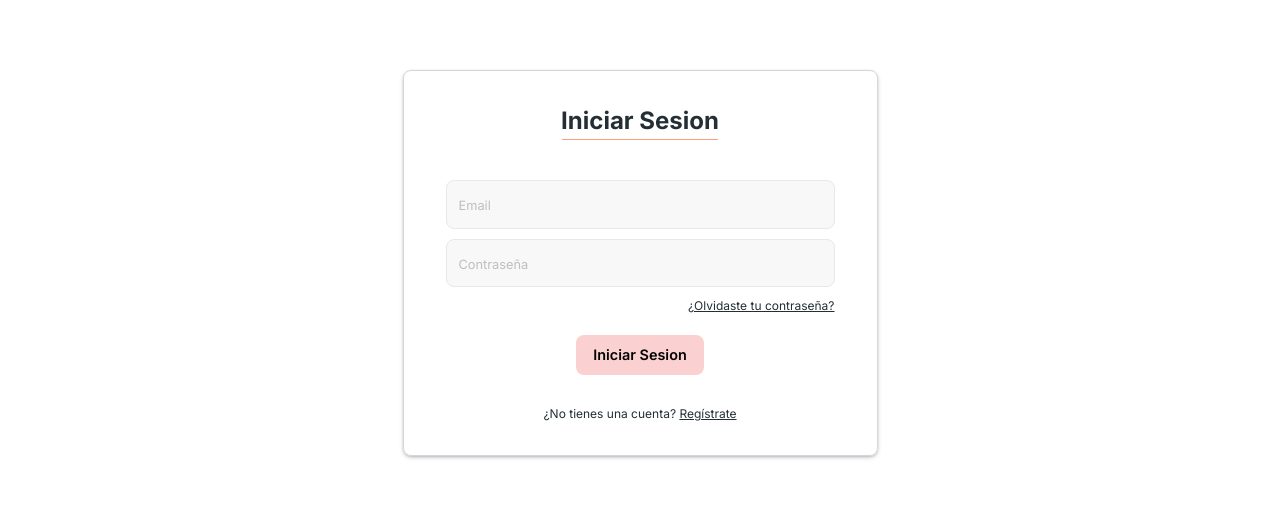
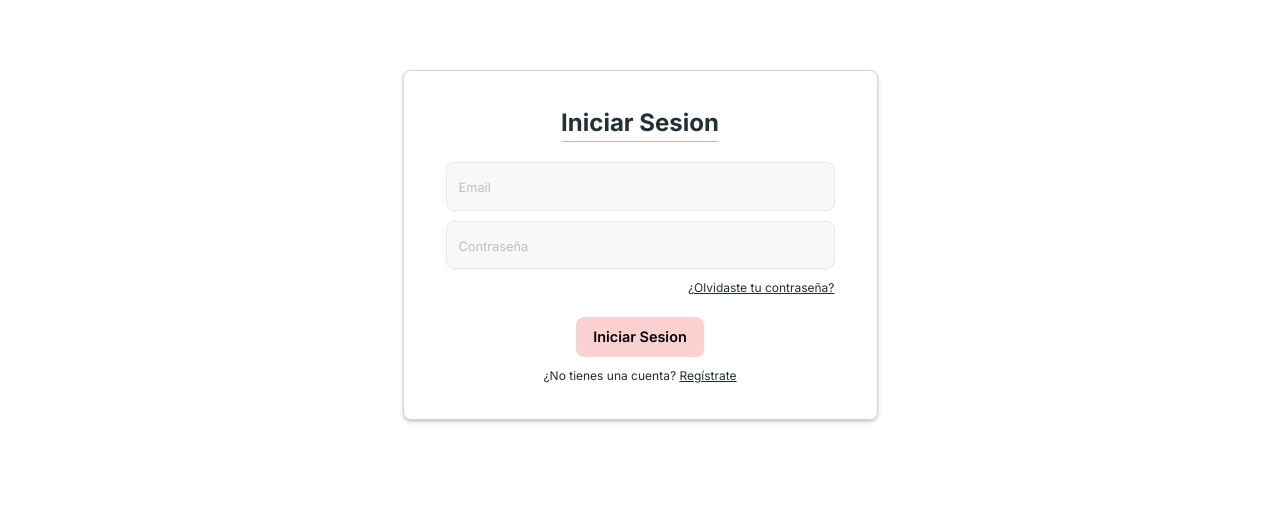
Before and after one commit to No-Country-simulation/c19-75-t-node-react, a Next.js app in the folder client/: page /login in a window 1280 px wide. Shown: the part 179-685 px from the top of the page. Built offline with nearby package versions, Linux system fonts and the light colour scheme.

Commit message:
update AuthPage module styles and container layout

```diff
--- a/client/containers/auth-page/AuthPage.module.scss
+++ b/client/containers/auth-page/AuthPage.module.scss
@@ -1,5 +1,13 @@
 @import '@/styles/variables.scss';
 .section {
+  display: flex;
+  justify-content: center;
+  width: 100%;
+}
+
+.container {
+  margin-top: 7rem;
+  margin-bottom: 7rem;
   display: flex;
   justify-content: center;
   width: 100%;
@@ -13,7 +21,6 @@
   justify-content: center;
   align-items: center;
   padding: 32px 42px;
-  gap: 30px;
   width: 475px;
   min-height: 350px;
   border-radius: 8px;
@@ -29,6 +36,11 @@
   justify-content: center;
   align-items: center;
   width: 100%;
+}
+
+.body {
+  margin-top: 10px;
+  margin-bottom: 10px;
 }
 
 .header {
```
